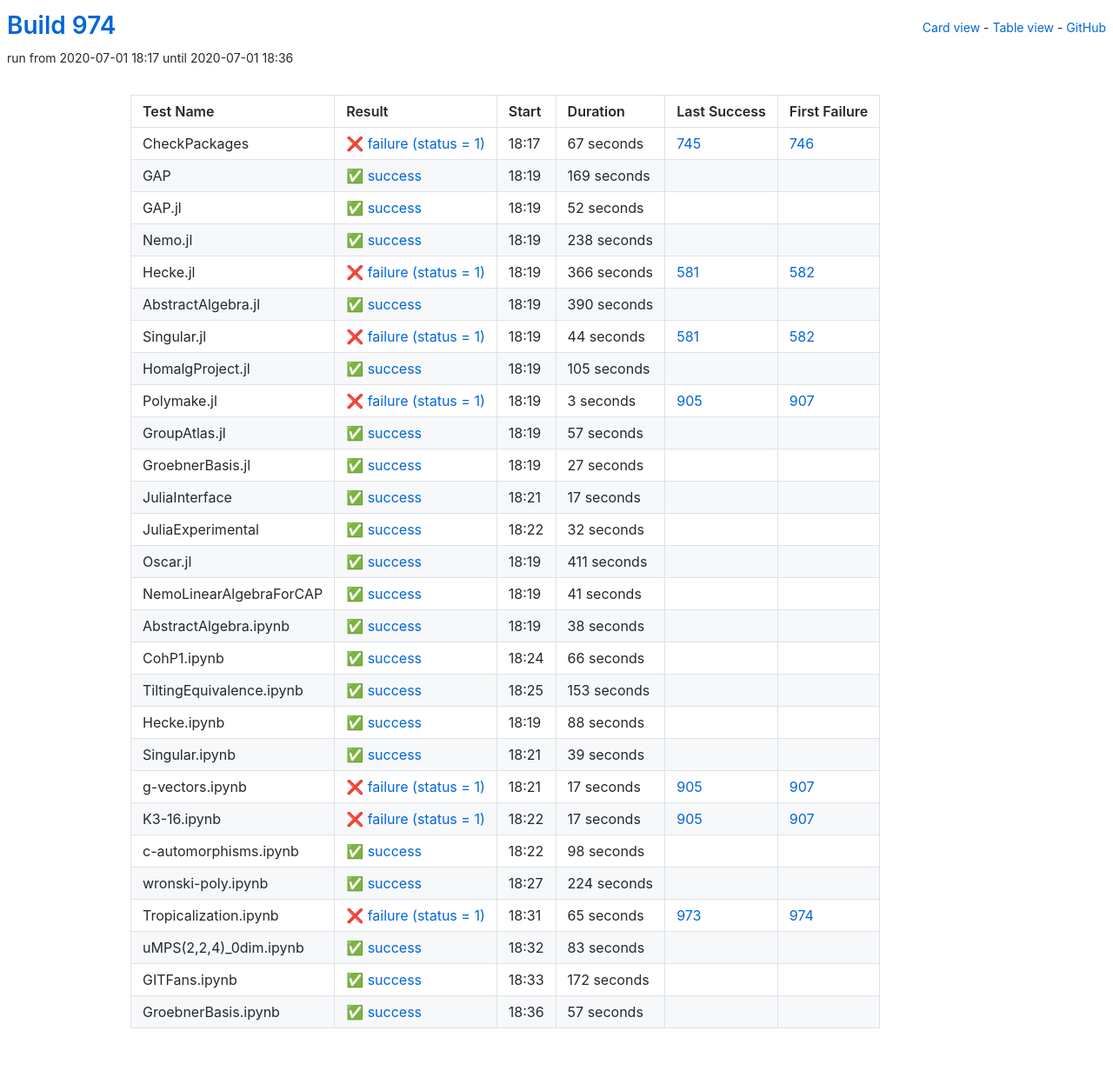
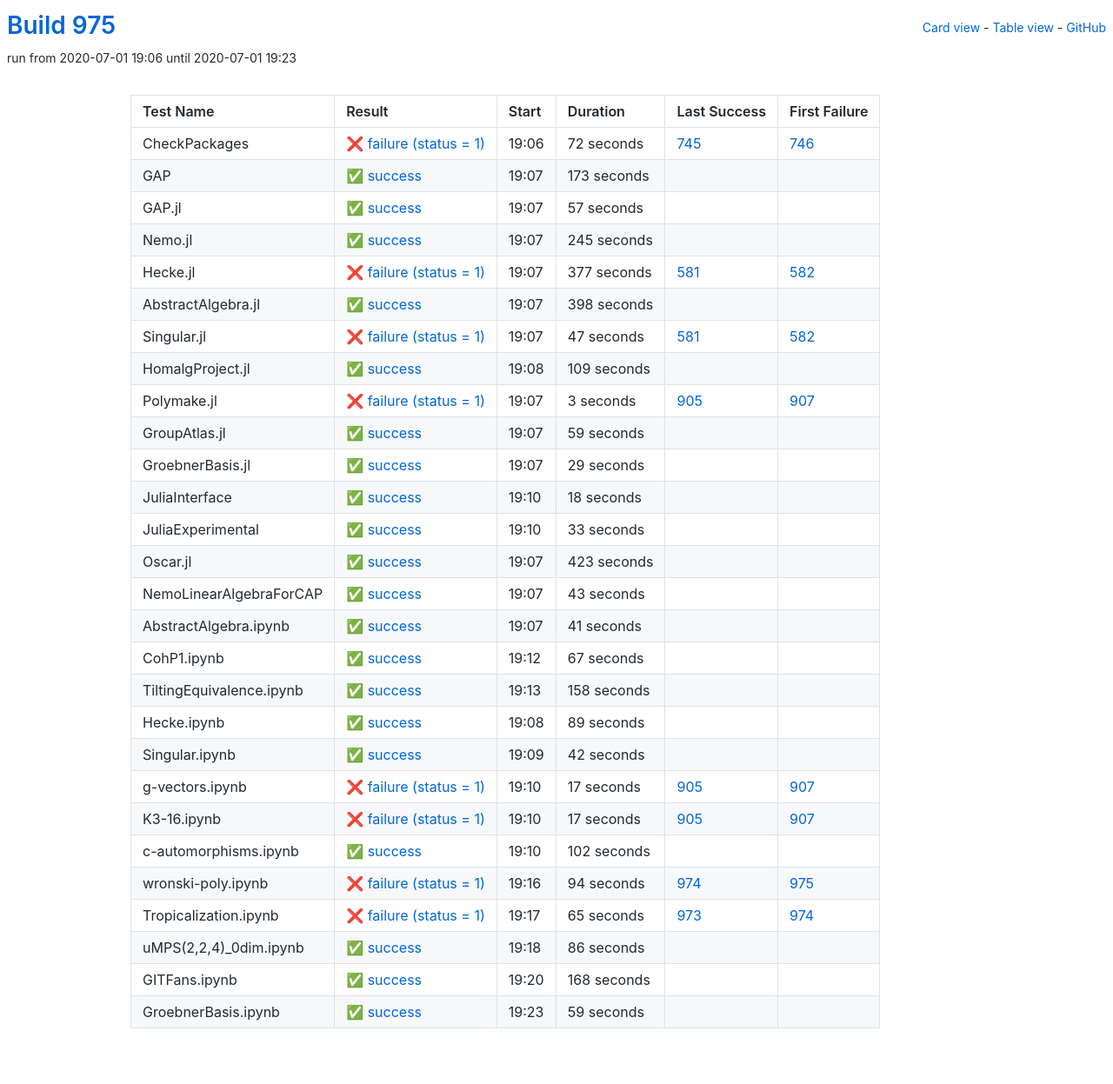
Before and after one commit to oscar-system/oscar-ci-status-1.4, a Jekyll site: the page built from table.html, in a window 1280 px wide. Shown: the whole page at 87% size. Built offline with Jekyll 4.4.1, drawn with Linux system fonts in a browser that asks for light colours.

Commit message:
Build #975

```diff
--- a/_data/ci.yml
+++ b/_data/ci.yml
@@ -1,6 +1,6 @@
 ---
-build: 974
-build_url: https://oscarci.mathematik.uni-kl.de/job/oscar-julia-1.4/974/
+build: 975
+build_url: https://oscarci.mathematik.uni-kl.de/job/oscar-julia-1.4/975/
 job: oscar-julia-1.4
 organization: oscar-system
 repo: oscar-ci-status-1.4
@@ -8,104 +8,104 @@ repourl: https://github.com/oscar-system/oscar-ci-status-1.4
 tests:
 - name: CheckPackages
   id: checkpackages
-  log: https://oscarci.mathematik.uni-kl.de/job/oscar-julia-1.4/974/artifact/logs/build-974/CheckPackages.log
-  start: 2020-07-01 18:17
+  log: https://oscarci.mathematik.uni-kl.de/job/oscar-julia-1.4/975/artifact/logs/build-975/CheckPackages.log
+  start: 2020-07-01 19:06
   success: false
   exitcode: 1
   status: failure
-  duration: 67
+  duration: 72
   last_success: 745
   last_success_url: https://oscarci.mathematik.uni-kl.de/job/oscar-julia-1.4/745/
   first_failure: 746
   first_failure_url: https://oscarci.mathematik.uni-kl.de/job/oscar-julia-1.4/746/
 - name: GAP
   id: gap
-  log: https://oscarci.mathematik.uni-kl.de/job/oscar-julia-1.4/974/artifact/logs/build-974/GAP.log
-  start: 2020-07-01 18:19
+  log: https://oscarci.mathematik.uni-kl.de/job/oscar-julia-1.4/975/artifact/logs/build-975/GAP.log
+  start: 2020-07-01 19:07
   success: true
   exitcode: 0
   status: success
-  duration: 169
+  duration: 173
   last_success: false
   last_success_url:
   first_failure: false
   first_failure_url:
 - name: GAP.jl
   id: gap-jl
-  log: https://oscarci.mathematik.uni-kl.de/job/oscar-julia-1.4/974/artifact/logs/build-974/GAP.jl.log
-  start: 2020-07-01 18:19
+  log: https://oscarci.mathematik.uni-kl.de/job/oscar-julia-1.4/975/artifact/logs/build-975/GAP.jl.log
+  start: 2020-07-01 19:07
   success: true
   exitcode: 0
   status: success
-  duration: 52
+  duration: 57
   last_success: false
   last_success_url:
   first_failure: false
   first_failure_url:
 - name: Nemo.jl
   id: nemo-jl
-  log: https://oscarci.mathematik.uni-kl.de/job/oscar-julia-1.4/974/artifact/logs/build-974/Nemo.jl.log
-  start: 2020-07-01 18:19
+  log: https://oscarci.mathematik.uni-kl.de/job/oscar-julia-1.4/975/artifact/logs/build-975/Nemo.jl.log
+  start: 2020-07-01 19:07
   success: true
   exitcode: 0
   status: success
-  duration: 238
+  duration: 245
   last_success: false
   last_success_url:
   first_failure: false
   first_failure_url:
 - name: Hecke.jl
   id: hecke-jl
-  log: https://oscarci.mathematik.uni-kl.de/job/oscar-julia-1.4/974/artifact/logs/build-974/Hecke.jl.log
-  start: 2020-07-01 18:19
+  log: https://oscarci.mathematik.uni-kl.de/job/oscar-julia-1.4/975/artifact/logs/build-975/Hecke.jl.log
+  start: 2020-07-01 19:07
   success: false
   exitcode: 1
   status: failure
-  duration: 366
+  duration: 377
   last_success: 581
   last_success_url: https://oscarci.mathematik.uni-kl.de/job/oscar-julia-1.4/581/
   first_failure: 582
   first_failure_url: https://oscarci.mathematik.uni-kl.de/job/oscar-julia-1.4/582/
 - name: AbstractAlgebra.jl
   id: abstractalgebra-jl
-  log: https://oscarci.mathematik.uni-kl.de/job/oscar-julia-1.4/974/artifact/logs/build-974/AbstractAlgebra.jl.log
-  start: 2020-07-01 18:19
+  log: https://oscarci.mathematik.uni-kl.de/job/oscar-julia-1.4/975/artifact/logs/build-975/AbstractAlgebra.jl.log
+  start: 2020-07-01 19:07
   success: true
   exitcode: 0
   status: success
-  duration: 390
+  duration: 398
   last_success: false
   last_success_url:
   first_failure: false
   first_failure_url:
 - name: Singular.jl
   id: singular-jl
-  log: https://oscarci.mathematik.uni-kl.de/job/oscar-julia-1.4/974/artifact/logs/build-974/Singular.jl.log
-  start: 2020-07-01 18:19
+  log: https://oscarci.mathematik.uni-kl.de/job/oscar-julia-1.4/975/artifact/logs/build-975/Singular.jl.log
+  start: 2020-07-01 19:07
   success: false
   exitcode: 1
   status: failure
-  duration: 44
+  duration: 47
   last_success: 581
   last_success_url: https://oscarci.mathematik.uni-kl.de/job/oscar-julia-1.4/581/
   first_failure: 582
   first_failure_url: https://oscarci.mathematik.uni-kl.de/job/oscar-julia-1.4/582/
 - name: HomalgProject.jl
   id: homalgproject-jl
-  log: https://oscarci.mathematik.uni-kl.de/job/oscar-julia-1.4/974/artifact/logs/build-974/HomalgProject.jl.log
-  start: 2020-07-01 18:19
+  log: https://oscarci.mathematik.uni-kl.de/job/oscar-julia-1.4/975/artifact/logs/build-975/HomalgProject.jl.log
+  start: 2020-07-01 19:08
   success: true
   exitcode: 0
   status: success
-  duration: 105
+  duration: 109
   last_success: false
   last_success_url:
   first_failure: false
   first_failure_url:
 - name: Polymake.jl
   id: polymake-jl
-  log: https://oscarci.mathematik.uni-kl.de/job/oscar-julia-1.4/974/artifact/logs/build-974/Polymake.jl.log
-  start: 2020-07-01 18:19
+  log: https://oscarci.mathematik.uni-kl.de/job/oscar-julia-1.4/975/artifact/logs/build-975/Polymake.jl.log
+  start: 2020-07-01 19:07
   success: false
   exitcode: 1
   status: failure
@@ -116,68 +116,80 @@ tests:
   first_failure_url: https://oscarci.mathematik.uni-kl.de/job/oscar-julia-1.4/907/
 - name: GroupAtlas.jl
   id: groupatlas-jl
-  log: https://oscarci.mathematik.uni-kl.de/job/oscar-julia-1.4/974/artifact/logs/build-974/GroupAtlas.jl.log
-  start: 2020-07-01 18:19
+  log: https://oscarci.mathematik.uni-kl.de/job/oscar-julia-1.4/975/artifact/logs/build-975/GroupAtlas.jl.log
+  start: 2020-07-01 19:07
   success: true
   exitcode: 0
   status: success
-  duration: 57
+  duration: 59
   last_success: false
   last_success_url:
   first_failure: false
   first_failure_url:
 - name: GroebnerBasis.jl
   id: groebnerbasis-jl
-  log: https://oscarci.mathematik.uni-kl.de/job/oscar-julia-1.4/974/artifact/logs/build-974/GroebnerBasis.jl.log
-  start: 2020-07-01 18:19
+  log: https://oscarci.mathematik.uni-kl.de/job/oscar-julia-1.4/975/artifact/logs/build-975/GroebnerBasis.jl.log
+  start: 2020-07-01 19:07
   success: true
   exitcode: 0
   status: success
-  duration: 27
+  duration: 29
   last_success: false
   last_success_url:
   first_failure: false
   first_failure_url:
 - name: JuliaInterface
   id: juliainterface
-  log: https://oscarci.mathematik.uni-kl.de/job/oscar-julia-1.4/974/artifact/logs/build-974/JuliaInterface.log
-  start: 2020-07-01 18:21
+  log: https://oscarci.mathematik.uni-kl.de/job/oscar-julia-1.4/975/artifact/logs/build-975/JuliaInterface.log
+  start: 2020-07-01 19:10
   success: true
   exitcode: 0
   status: success
-  duration: 17
+  duration: 18
   last_success: false
   last_success_url:
   first_failure: false
   first_failure_url:
 - name: JuliaExperimental
   id: juliaexperimental
-  log: https://oscarci.mathematik.uni-kl.de/job/oscar-julia-1.4/974/artifact/logs/build-974/JuliaExperimental.log
-  start: 2020-07-01 18:22
+  log: https://oscarci.mathematik.uni-kl.de/job/oscar-julia-1.4/975/artifact/logs/build-975/JuliaExperimental.log
+  start: 2020-07-01 19:10
   success: true
   exitcode: 0
   status: success
-  duration: 32
+  duration: 33
   last_success: false
   last_success_url:
   first_failure: false
   first_failure_url:
 - name: Oscar.jl
   id: oscar-jl
-  log: https://oscarci.mathematik.uni-kl.de/job/oscar-julia-1.4/974/artifact/logs/build-974/Oscar.jl.log
-  start: 2020-07-01 18:19
+  log: https://oscarci.mathematik.uni-kl.de/job/oscar-julia-1.4/975/artifact/logs/build-975/Oscar.jl.log
+  start: 2020-07-01 19:07
   success: true
   exitcode: 0
   status: success
-  duration: 411
+  duration: 423
   last_success: false
   last_success_url:
   first_failure: false
   first_failure_url:
 - name: NemoLinearAlgebraForCAP
   id: nemolinearalgebraforcap
-  log: https://oscarci.mathematik.uni-kl.de/job/oscar-julia-1.4/974/artifact/logs/build-974/NemoLinearAlgebraForCAP.log
-  start: 2020-07-01 18:19
+  log: https://oscarci.mathematik.uni-kl.de/job/oscar-julia-1.4/975/artifact/logs/build-975/NemoLinearAlgebraForCAP.log
+  start: 2020-07-01 19:07
+  success: true
+  exitcode: 0
+  status: success
+  duration: 43
+  last_success: false
+  last_success_url:
+  first_failure: false
+  first_failure_url:
+- name: AbstractAlgebra.ipynb
+  id: abstractalgebra-ipynb
+  log: https://oscarci.mathematik.uni-kl.de/job/oscar-julia-1.4/975/artifact/logs/build-975/AbstractAlgebra.ipynb.log
+  start: 2020-07-01 19:07
   success: true
   exitcode: 0
   status: success
@@ -186,70 +198,58 @@ tests:
   last_success_url:
   first_failure: false
   first_failure_url:
-- name: AbstractAlgebra.ipynb
-  id: abstractalgebra-ipynb
-  log: https://oscarci.mathematik.uni-kl.de/job/oscar-julia-1.4/974/artifact/logs/build-974/AbstractAlgebra.ipynb.log
-  start: 2020-07-01 18:19
+- name: CohP1.ipynb
+  id: cohp1-ipynb
+  log: https://oscarci.mathematik.uni-kl.de/job/oscar-julia-1.4/975/artifact/logs/build-975/CohP1.ipynb.log
+  start: 2020-07-01 19:12
   success: true
   exitcode: 0
   status: success
-  duration: 38
-  last_success: false
-  last_success_url:
-  first_failure: false
-  first_failure_url:
-- name: CohP1.ipynb
-  id: cohp1-ipynb
-  log: https://oscarci.mathematik.uni-kl.de/job/oscar-julia-1.4/974/artifact/logs/build-974/CohP1.ipynb.log
-  start: 2020-07-01 18:24
-  success: true
-  exitcode: 0
-  status: success
-  duration: 66
+  duration: 67
   last_success: false
   last_success_url:
   first_failure: false
   first_failure_url:
 - name: TiltingEquivalence.ipynb
   id: tiltingequivalence-ipynb
-  log: https://oscarci.mathematik.uni-kl.de/job/oscar-julia-1.4/974/artifact/logs/build-974/TiltingEquivalence.ipynb.log
-  start: 2020-07-01 18:25
+  log: https://oscarci.mathematik.uni-kl.de/job/oscar-julia-1.4/975/artifact/logs/build-975/TiltingEquivalence.ipynb.log
+  start: 2020-07-01 19:13
   success: true
   exitcode: 0
   status: success
-  duration: 153
+  duration: 158
   last_success: false
   last_success_url:
   first_failure: false
   first_failure_url:
 - name: Hecke.ipynb
   id: hecke-ipynb
-  log: https://oscarci.mathematik.uni-kl.de/job/oscar-julia-1.4/974/artifact/logs/build-974/Hecke.ipynb.log
-  start: 2020-07-01 18:19
+  log: https://oscarci.mathematik.uni-kl.de/job/oscar-julia-1.4/975/artifact/logs/build-975/Hecke.ipynb.log
+  start: 2020-07-01 19:08
   success: true
   exitcode: 0
   status: success
-  duration: 88
+  duration: 89
   last_success: false
   last_success_url:
   first_failure: false
   first_failure_url:
 - name: Singular.ipynb
   id: singular-ipynb
-  log: https://oscarci.mathematik.uni-kl.de/job/oscar-julia-1.4/974/artifact/logs/build-974/Singular.ipynb.log
-  start: 2020-07-01 18:21
+  log: https://oscarci.mathematik.uni-kl.de/job/oscar-julia-1.4/975/artifact/logs/build-975/Singular.ipynb.log
+  start: 2020-07-01 19:09
   success: true
   exitcode: 0
   status: success
-  duration: 39
+  duration: 42
   last_success: false
   last_success_url:
   first_failure: false
   first_failure_url:
 - name: g-vectors.ipynb
   id: g-vectors-ipynb
-  log: https://oscarci.mathematik.uni-kl.de/job/oscar-julia-1.4/974/artifact/logs/build-974/g-vectors.ipynb.log
-  start: 2020-07-01 18:21
+  log: https://oscarci.mathematik.uni-kl.de/job/oscar-julia-1.4/975/artifact/logs/build-975/g-vectors.ipynb.log
+  start: 2020-07-01 19:10
   success: false
   exitcode: 1
   status: failure
@@ -260,8 +260,8 @@ tests:
   first_failure_url: https://oscarci.mathematik.uni-kl.de/job/oscar-julia-1.4/907/
 - name: K3-16.ipynb
   id: k3-16-ipynb
-  log: https://oscarci.mathematik.uni-kl.de/job/oscar-julia-1.4/974/artifact/logs/build-974/K3-16.ipynb.log
-  start: 2020-07-01 18:22
+  log: https://oscarci.mathematik.uni-kl.de/job/oscar-julia-1.4/975/artifact/logs/build-975/K3-16.ipynb.log
+  start: 2020-07-01 19:10
   success: false
   exitcode: 1
   status: failure
@@ -272,32 +272,32 @@ tests:
   first_failure_url: https://oscarci.mathematik.uni-kl.de/job/oscar-julia-1.4/907/
 - name: c-automorphisms.ipynb
   id: c-automorphisms-ipynb
-  log: https://oscarci.mathematik.uni-kl.de/job/oscar-julia-1.4/974/artifact/logs/build-974/c-automorphisms.ipynb.log
-  start: 2020-07-01 18:22
+  log: https://oscarci.mathematik.uni-kl.de/job/oscar-julia-1.4/975/artifact/logs/build-975/c-automorphisms.ipynb.log
+  start: 2020-07-01 19:10
   success: true
   exitcode: 0
   status: success
-  duration: 98
+  duration: 102
   last_success: false
   last_success_url:
   first_failure: false
   first_failure_url:
 - name: wronski-poly.ipynb
   id: wronski-poly-ipynb
-  log: https://oscarci.mathematik.uni-kl.de/job/oscar-julia-1.4/974/artifact/logs/build-974/wronski-poly.ipynb.log
-  start: 2020-07-01 18:27
-  success: true
-  exitcode: 0
-  status: success
-  duration: 224
-  last_success: false
-  last_success_url:
-  first_failure: false
-  first_failure_url:
+  log: https://oscarci.mathematik.uni-kl.de/job/oscar-julia-1.4/975/artifact/logs/build-975/wronski-poly.ipynb.log
+  start: 2020-07-01 19:16
+  success: false
+  exitcode: 1
+  status: failure
+  duration: 94
+  last_success: 974
+  last_success_url: https://oscarci.mathematik.uni-kl.de/job/oscar-julia-1.4/974/
+  first_failure: 975
+  first_failure_url: https://oscarci.mathematik.uni-kl.de/job/oscar-julia-1.4/975/
 - name: Tropicalization.ipynb
   id: tropicalization-ipynb
-  log: https://oscarci.mathematik.uni-kl.de/job/oscar-julia-1.4/974/artifact/logs/build-974/Tropicalization.ipynb.log
-  start: 2020-07-01 18:31
+  log: https://oscarci.mathematik.uni-kl.de/job/oscar-julia-1.4/975/artifact/logs/build-975/Tropicalization.ipynb.log
+  start: 2020-07-01 19:17
   success: false
   exitcode: 1
   status: failure
@@ -308,36 +308,36 @@ tests:
   first_failure_url: https://oscarci.mathematik.uni-kl.de/job/oscar-julia-1.4/974/
 - name: uMPS(2,2,4)_0dim.ipynb
   id: umps-2-2-4-0dim-ipynb
-  log: https://oscarci.mathematik.uni-kl.de/job/oscar-julia-1.4/974/artifact/logs/build-974/uMPS-2-2-4-_0dim.ipynb.log
-  start: 2020-07-01 18:32
+  log: https://oscarci.mathematik.uni-kl.de/job/oscar-julia-1.4/975/artifact/logs/build-975/uMPS-2-2-4-_0dim.ipynb.log
+  start: 2020-07-01 19:18
   success: true
   exitcode: 0
   status: success
-  duration: 83
+  duration: 86
   last_success: false
   last_success_url:
   first_failure: false
   first_failure_url:
 - name: GITFans.ipynb
   id: gitfans-ipynb
-  log: https://oscarci.mathematik.uni-kl.de/job/oscar-julia-1.4/974/artifact/logs/build-974/GITFans.ipynb.log
-  start: 2020-07-01 18:33
+  log: https://oscarci.mathematik.uni-kl.de/job/oscar-julia-1.4/975/artifact/logs/build-975/GITFans.ipynb.log
+  start: 2020-07-01 19:20
   success: true
   exitcode: 0
   status: success
-  duration: 172
+  duration: 168
   last_success: false
   last_success_url:
   first_failure: false
   first_failure_url:
 - name: GroebnerBasis.ipynb
   id: groebnerbasis-ipynb
-  log: https://oscarci.mathematik.uni-kl.de/job/oscar-julia-1.4/974/artifact/logs/build-974/GroebnerBasis.ipynb.log
-  start: 2020-07-01 18:36
+  log: https://oscarci.mathematik.uni-kl.de/job/oscar-julia-1.4/975/artifact/logs/build-975/GroebnerBasis.ipynb.log
+  start: 2020-07-01 19:23
   success: true
   exitcode: 0
   status: success
-  duration: 57
+  duration: 59
   last_success: false
   last_success_url:
   first_failure: false
```
Also changed, not shown: README.md.
